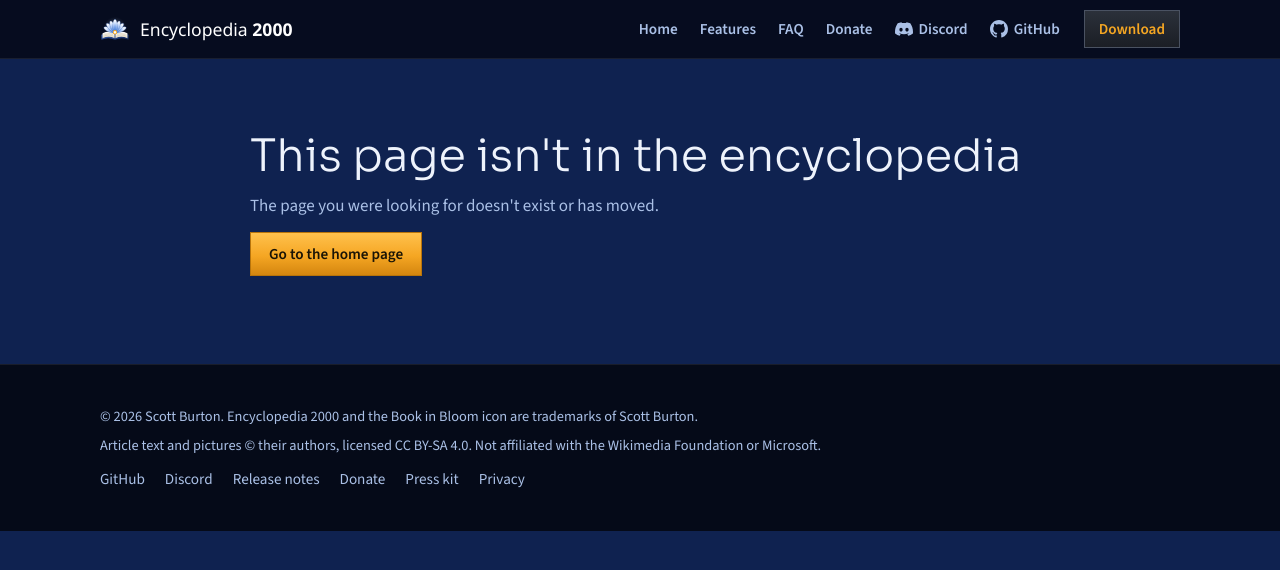
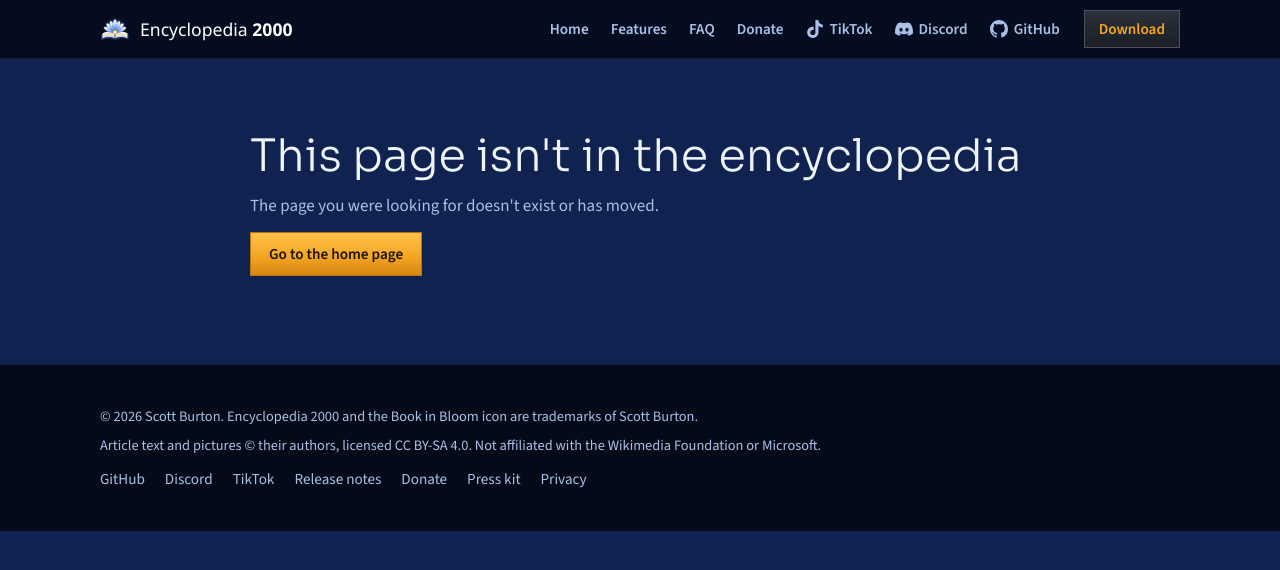
Before and after one commit to sburton0/encyclopedia2000-site, a plain HTML site: page 404.html in a window 1280 px wide. Drawn offline with Linux system fonts and the light colour scheme.

Commit message:
TikTok (@encyclopedia2000): an icon link in the header beside Discord and GitHub, and in the footer, on every page. A plain link; nothing loads from TikTok until it's clicked.

```diff
--- a/404.html
+++ b/404.html
@@ -19,6 +19,7 @@
       <a href="/#features">Features</a>
       <a href="/#faq">FAQ</a>
       <a href="https://donate.encyclopedia2000.com">Donate</a>
+      <a class="ghlink" href="https://www.tiktok.com/@encyclopedia2000" title="Encyclopedia 2000 on TikTok"><svg class="gh" viewBox="0 0 24 24" aria-hidden="true"><path d="M12.53.02C13.84 0 15.14.01 16.44 0c.08 1.53.63 3.09 1.75 4.17 1.12 1.11 2.7 1.62 4.24 1.79v4.03c-1.44-.05-2.89-.35-4.2-.97-.57-.26-1.1-.59-1.62-.93-.01 2.92.01 5.84-.02 8.75-.08 1.4-.54 2.79-1.35 3.94-1.31 1.92-3.58 3.17-5.91 3.21-1.43.08-2.86-.31-4.08-1.03-2.02-1.19-3.44-3.37-3.65-5.71-.02-.5-.03-1-.01-1.49.18-1.9 1.12-3.72 2.58-4.96 1.66-1.44 3.98-2.13 6.15-1.72.02 1.48-.04 2.96-.04 4.44-.99-.32-2.15-.23-3.02.37-.63.41-1.11 1.04-1.36 1.75-.21.51-.15 1.07-.14 1.61.24 1.64 1.82 3.02 3.5 2.87 1.12-.01 2.19-.66 2.77-1.61.19-.33.4-.67.41-1.06.1-1.79.06-3.57.07-5.36.01-4.03-.01-8.05.02-12.07z"/></svg>TikTok</a>
       <a class="ghlink" href="https://discord.encyclopedia2000.com" title="Join the Encyclopedia 2000 Discord"><svg class="gh" viewBox="0 0 24 24" aria-hidden="true"><path d="M20.317 4.3698a19.7913 19.7913 0 00-4.8851-1.5152.0741.0741 0 00-.0785.0371c-.211.3753-.4447.8648-.6083 1.2495-1.8447-.2762-3.68-.2762-5.4868 0-.1636-.3933-.4058-.8742-.6177-1.2495a.077.077 0 00-.0785-.037 19.7363 19.7363 0 00-4.8852 1.515.0699.0699 0 00-.0321.0277C.5334 9.0458-.319 13.5799.0992 18.0578a.0824.0824 0 00.0312.0561c2.0528 1.5076 4.0413 2.4228 5.9929 3.0294a.0777.0777 0 00.0842-.0276c.4616-.6304.8731-1.2952 1.226-1.9942a.076.076 0 00-.0416-.1057c-.6528-.2476-1.2743-.5495-1.8722-.8923a.077.077 0 01-.0076-.1277c.1258-.0943.2517-.1923.3718-.2914a.0743.0743 0 01.0776-.0105c3.9278 1.7933 8.18 1.7933 12.0614 0a.0739.0739 0 01.0785.0095c.1202.099.246.1981.3728.2924a.077.077 0 01-.0066.1276 12.2986 12.2986 0 01-1.873.8914.0766.0766 0 00-.0407.1067c.3604.698.7719 1.3628 1.225 1.9932a.076.076 0 00.0842.0286c1.961-.6067 3.9495-1.5219 6.0023-3.0294a.077.077 0 00.0313-.0552c.5004-5.177-.8382-9.6739-3.5485-13.6604a.061.061 0 00-.0312-.0286zM8.02 15.3312c-1.1825 0-2.1569-1.0857-2.1569-2.419 0-1.3332.9555-2.4189 2.157-2.4189 1.2108 0 2.1757 1.0952 2.1568 2.419 0 1.3332-.9555 2.4189-2.1569 2.4189zm7.9748 0c-1.1825 0-2.1569-1.0857-2.1569-2.419 0-1.3332.9554-2.4189 2.1569-2.4189 1.2108 0 2.1757 1.0952 2.1568 2.419 0 1.3332-.946 2.4189-2.1568 2.4189Z"/></svg>Discord</a>
       <a class="ghlink" href="https://github.com/sburton0/encyclopedia-2000" title="Encyclopedia 2000 on GitHub"><svg class="gh" viewBox="0 0 16 16" aria-hidden="true"><path d="M8 0C3.58 0 0 3.58 0 8c0 3.54 2.29 6.53 5.47 7.59.4.07.55-.17.55-.38 0-.19-.01-.82-.01-1.49-2.01.37-2.53-.49-2.69-.94-.09-.23-.48-.94-.82-1.13-.28-.15-.68-.52-.01-.53.63-.01 1.08.58 1.23.82.72 1.21 1.87.87 2.33.66.07-.52.28-.87.51-1.07-1.78-.2-3.64-.89-3.64-3.95 0-.87.31-1.59.82-2.15-.08-.2-.36-1.02.08-2.12 0 0 .67-.21 2.2.82.64-.18 1.32-.27 2-.27.68 0 1.36.09 2 .27 1.53-1.04 2.2-.82 2.2-.82.44 1.1.16 1.92.08 2.12.51.56.82 1.27.82 2.15 0 3.07-1.87 3.75-3.65 3.95.29.25.54.73.54 1.48 0 1.07-.01 1.93-.01 2.2 0 .21.15.46.55.38A8.013 8.013 0 0 0 16 8c0-4.42-3.58-8-8-8z"/></svg>GitHub</a>
     </nav>
@@ -43,6 +44,7 @@
     <nav aria-label="More">
       <a href="https://github.com/sburton0/encyclopedia-2000">GitHub</a>
       <a href="https://discord.encyclopedia2000.com">Discord</a>
+      <a href="https://www.tiktok.com/@encyclopedia2000">TikTok</a>
       <a href="https://github.com/sburton0/encyclopedia-2000/releases">Release notes</a>
       <a href="https://donate.encyclopedia2000.com">Donate</a>
       <a href="/press/">Press kit</a>
```
Also changed, not shown: faq/index.html (+2 -0 lines), index.html (+2 -0 lines), press/index.html (+2 -0 lines), privacy/index.html (+2 -0 lines).
